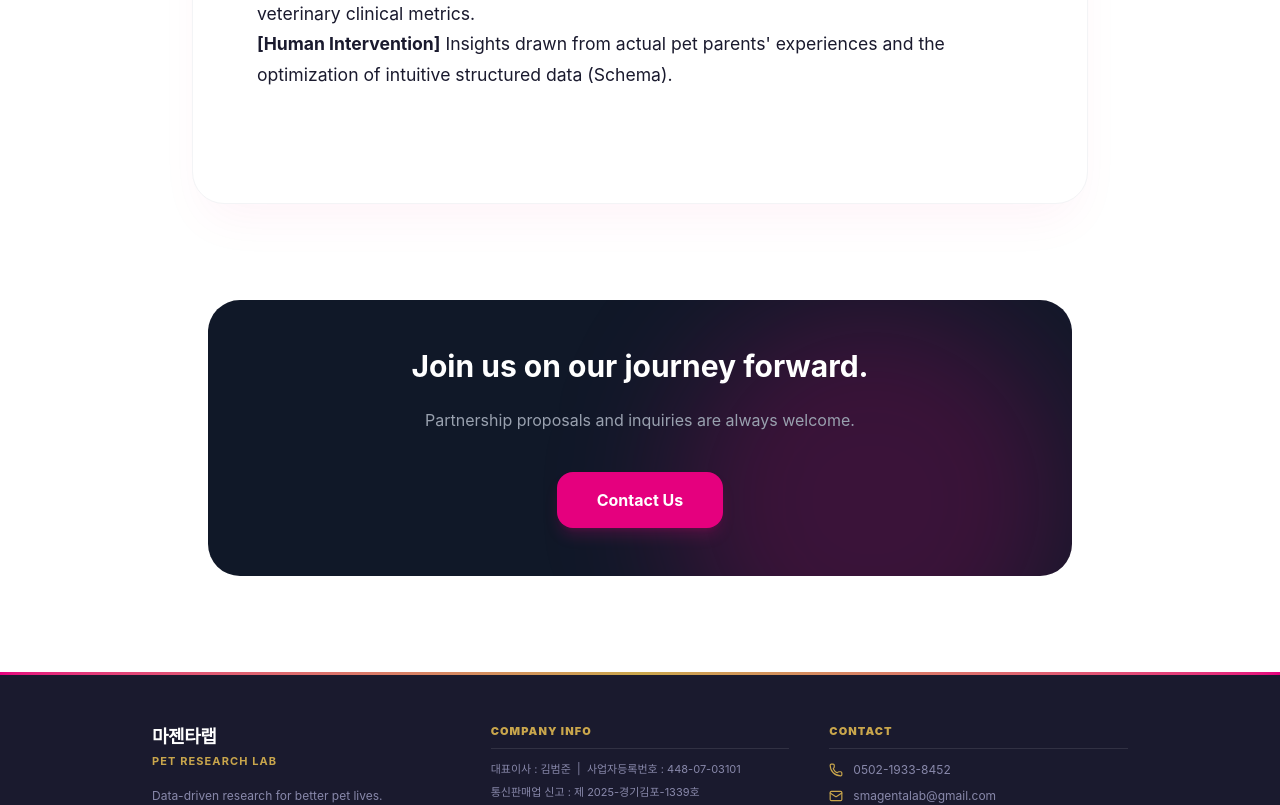
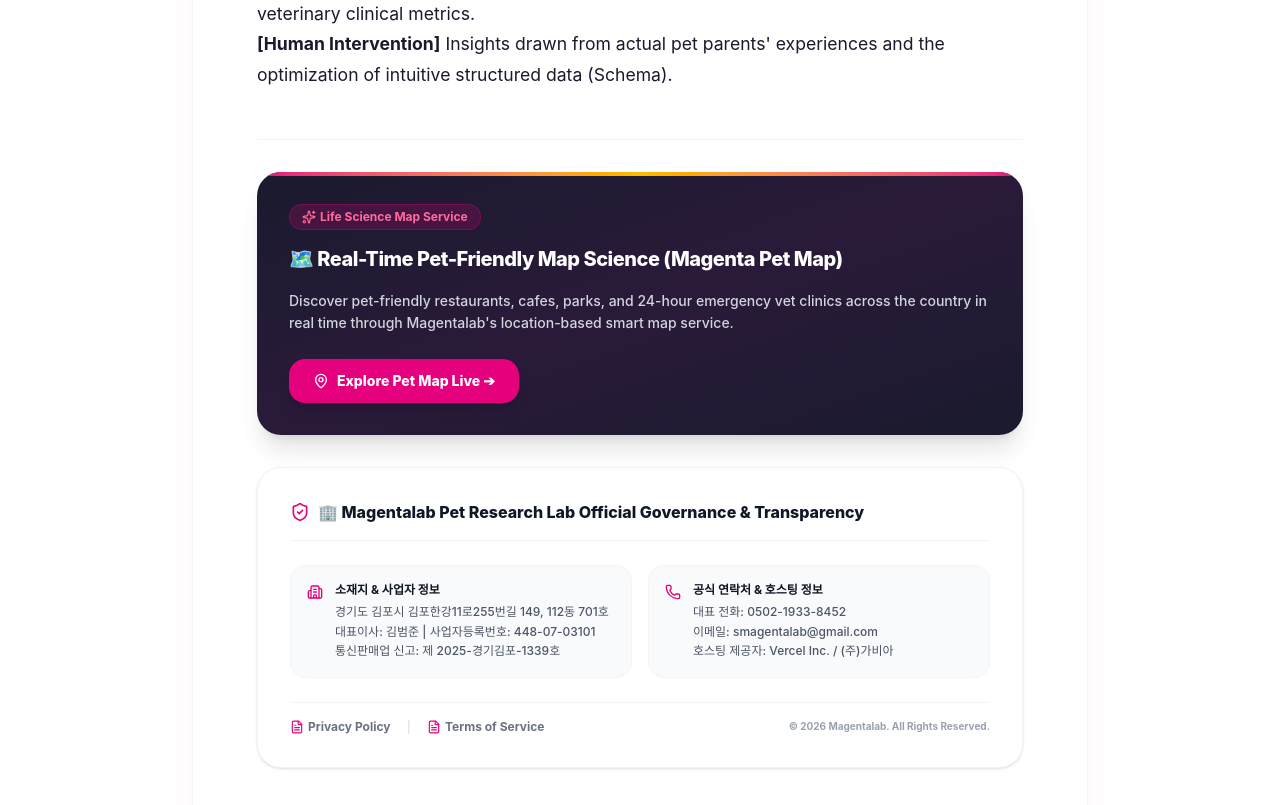
Before and after one commit to drivehihi-ctrl/magentalab-blog, a Next.js app: page /en/about in a window 1280 px wide. Shown: the part 2720-3525 px from the top of the page. Built offline with nearby package versions, Linux system fonts and the light colour scheme; no server answers; a web font is replaced by a local one.

Commit message:
feat(about): add Pet Map features & E-E-A-T official transparency section across KO/EN/JA

```diff
--- a/app/about/page.tsx
+++ b/app/about/page.tsx
@@ -2,6 +2,7 @@ import { Metadata } from "next";
 import { getPageBySlug, fixWpLinks, getPosts } from "@/lib/wp";
 import { notFound } from "next/navigation";
 import RelatedPosts from "@/components/RelatedPosts";
+import AboutEEATFeatures from "@/components/AboutEEATFeatures";
 
 export const metadata: Metadata = {
   title: "연구소 소개 | Magentalab",
@@ -69,6 +70,7 @@ export default async function AboutPage() {
               )
             }}
           />
+          <AboutEEATFeatures lang="ko" />
           <RelatedPosts posts={relatedPosts} />
         </div>
       </div>
--- a/app/en/about/page.tsx
+++ b/app/en/about/page.tsx
@@ -1,6 +1,7 @@
 import { Metadata } from "next";
 import { getPosts } from "@/lib/wp";
 import RelatedPosts from "@/components/RelatedPosts";
+import AboutEEATFeatures from "@/components/AboutEEATFeatures";
 
 export const metadata: Metadata = {
   title: "About Us | Magentalab",
@@ -97,6 +98,7 @@ export default async function EnAboutPage() {
             </ul>
           </div>
 
+          <AboutEEATFeatures lang="en" />
           <RelatedPosts posts={relatedPosts} lang="en" />
         </div>
       </div>
--- a/app/ja/about/page.tsx
+++ b/app/ja/about/page.tsx
@@ -1,6 +1,7 @@
 import { Metadata } from "next";
 import { getPosts } from "@/lib/wp";
 import RelatedPosts from "@/components/RelatedPosts";
+import AboutEEATFeatures from "@/components/AboutEEATFeatures";
 
 export const metadata: Metadata = {
   title: "研究所紹介 | Magentalab",
@@ -97,6 +98,7 @@ export default async function JaAboutPage() {
             </ul>
           </div>
 
+          <AboutEEATFeatures lang="ja" />
           <RelatedPosts posts={relatedPosts} lang="ja" />
         </div>
       </div>
--- /dev/null
+++ b/components/AboutEEATFeatures.tsx
@@ -0,0 +1,120 @@
+'use client';
+
+import React from 'react';
+import Link from 'next/link';
+import { MapPin, ShieldCheck, ArrowRight, Building2, Phone, Mail, FileText, Sparkles } from 'lucide-react';
+
+interface AboutEEATFeaturesProps {
+  lang?: 'ko' | 'en' | 'ja';
+}
+
+export default function AboutEEATFeatures({ lang = 'ko' }: AboutEEATFeaturesProps) {
+  const isEn = lang === 'en';
+  const isJa = lang === 'ja';
+
+  const mapTitle = isEn
+    ? "🗺️ Real-Time Pet-Friendly Map Science (Magenta Pet Map)"
+    : isJa
+    ? "🗺️ リアルタイム犬同伴可能ペットマップ (Magenta Pet Map)"
+    : "🗺️ 실시간 펫 프렌들리 지도 라이프 사이언스 (마젠타 펫 맵)";
+
+  const mapDesc = isEn
+    ? "Discover pet-friendly restaurants, cafes, parks, and 24-hour emergency vet clinics across the country in real time through Magentalab's location-based smart map service."
+    : isJa
+    ? "全国のペット同伴可能なレストラン、カフェ、公園、24時間応急動物病院の情報をリアルタイムで探せるマゼンタラボのスマートマップをご体験ください。"
+    : "전국의 애견동반 식당, 펫 프렌들리 카페, 24시 응급 동물병원, 산책 공원 정보를 실시간으로 탐색할 수 있는 마젠타랩의 위치 기반 스마트 지도를 경험해 보세요.";
+
+  const mapBtnText = isEn ? "Explore Pet Map Live ➔" : isJa ? "ペットマップを見る ➔" : "실시간 펫 맵 바로가기 ➔";
+  const mapLink = isEn ? "/en" : isJa ? "/ja" : "/map";
+
+  const trustTitle = isEn
+    ? "🏢 Magentalab Pet Research Lab Official Governance & Transparency"
+    : isJa
+    ? "🏢 マゼンタラボペット研究所 公式ガバナンス＆透明性保証"
+    : "🏢 마젠타랩 반려동물 연구소 공식 정보 및 투명성 보증";
+
+  return (
+    <div className="space-y-8 my-12 pt-8 border-t border-gray-100">
+
+      {/* 2. Magenta Pet Map Service Card */}
+      <div className="bg-gradient-to-br from-[#1a1a2e] via-[#2a1a3a] to-[#1a1a2e] text-white p-6 sm:p-8 rounded-3xl shadow-xl relative overflow-hidden space-y-4">
+        <div className="h-1 w-full bg-gradient-to-r from-[#E5007E] via-amber-400 to-[#E5007E] absolute top-0 left-0" />
+
+        <div className="flex items-center gap-2">
+          <span className="px-3 py-1 rounded-full bg-[#E5007E]/20 text-[#FF6B9D] border border-[#E5007E]/30 text-xs font-bold flex items-center gap-1">
+            <Sparkles className="w-3.5 h-3.5" /> Life Science Map Service
+          </span>
+        </div>
+
+        <h3 className="text-lg sm:text-xl font-extrabold text-white tracking-tight leading-snug">
+          {mapTitle}
+        </h3>
+
+        <p className="text-xs sm:text-sm text-gray-300 leading-relaxed font-medium">
+          {mapDesc}
+        </p>
+
+        <div className="pt-2">
+          <Link
+            href={mapLink}
+            className="inline-flex items-center gap-2 px-6 py-3 bg-[#E5007E] hover:bg-[#c0006a] text-white text-xs sm:text-sm font-extrabold rounded-2xl shadow-lg transition-all active:scale-95"
+          >
+            <MapPin className="w-4 h-4" />
+            <span>{mapBtnText}</span>
+          </Link>
+        </div>
+      </div>
+
+      {/* 3. Official Lab E-E-A-T Governance & Transparency Box */}
+      <div className="bg-white rounded-3xl p-6 sm:p-8 border border-gray-100 shadow-sm space-y-6">
+        <div className="flex items-center gap-2 border-b border-gray-100 pb-4">
+          <ShieldCheck className="w-5 h-5 text-[#E5007E]" />
+          <h3 className="text-sm sm:text-base font-extrabold text-gray-900">{trustTitle}</h3>
+        </div>
+
+        <div className="grid grid-cols-1 md:grid-cols-2 gap-4 text-xs font-medium text-gray-700">
+          <div className="flex items-start gap-3 bg-gray-50 p-4 rounded-2xl border border-gray-100">
+            <Building2 className="w-4 h-4 text-[#E5007E] shrink-0 mt-0.5" />
+            <div className="space-y-1">
+              <p className="font-bold text-gray-900">소재지 & 사업자 정보</p>
+              <p className="text-gray-600 leading-relaxed">
+                경기도 김포시 김포한강11로255번길 149, 112동 701호<br />
+                대표이사: 김범준 | 사업자등록번호: 448-07-03101<br />
+                통신판매업 신고: 제 2025-경기김포-1339호
+              </p>
+            </div>
+          </div>
+
+          <div className="flex items-start gap-3 bg-gray-50 p-4 rounded-2xl border border-gray-100">
+            <Phone className="w-4 h-4 text-[#E5007E] shrink-0 mt-0.5" />
+            <div className="space-y-1">
+              <p className="font-bold text-gray-900">공식 연락처 & 호스팅 정보</p>
+              <p className="text-gray-600 leading-relaxed">
+                대표 전화: 0502-1933-8452<br />
+                이메일: smagentalab@gmail.com<br />
+                호스팅 제공자: Vercel Inc. / (주)가비아
+              </p>
+            </div>
+          </div>
+        </div>
+
+        {/* Policy Links for Compliance */}
+        <div className="pt-4 border-t border-gray-100 flex flex-wrap items-center justify-between gap-3 text-xs font-bold text-gray-500">
+          <div className="flex items-center gap-4">
+            <Link href={isEn ? "/en/privacy" : isJa ? "/ja/privacy" : "/privacy"} className="hover:text-[#E5007E] transition-colors flex items-center gap-1">
+              <FileText className="w-3.5 h-3.5 text-[#E5007E]" />
+              <span>{isEn ? "Privacy Policy" : isJa ? "個人情報処理方針" : "개인정보처리방침"}</span>
+            </Link>
+            <span className="text-gray-200">|</span>
+            <Link href={isEn ? "/en/terms" : isJa ? "/ja/terms" : "/terms"} className="hover:text-[#E5007E] transition-colors flex items-center gap-1">
+              <FileText className="w-3.5 h-3.5 text-[#E5007E]" />
+              <span>{isEn ? "Terms of Service" : isJa ? "利用規約" : "이용약관"}</span>
+            </Link>
+          </div>
+          <span className="text-[10px] text-gray-400">© 2026 Magentalab. All Rights Reserved.</span>
+        </div>
+      </div>
+
+    </div>
+  );
+}
```
